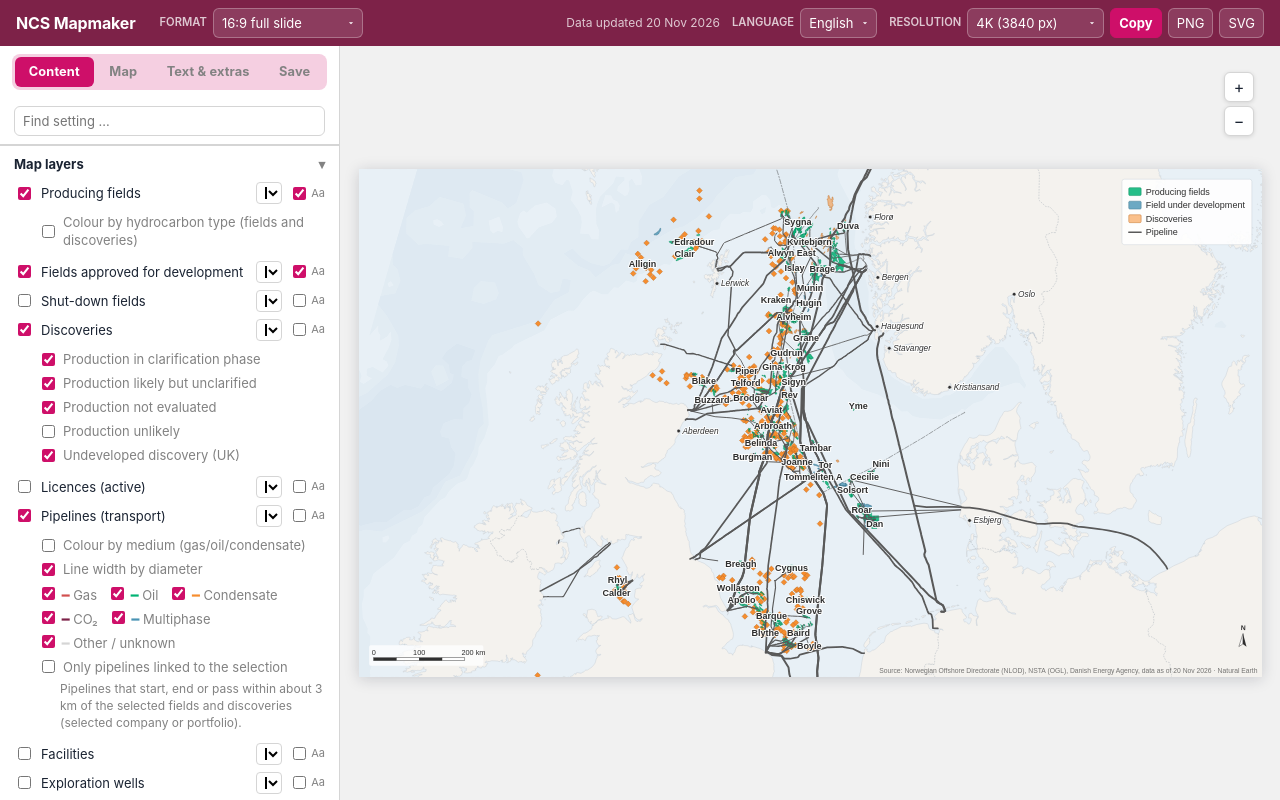
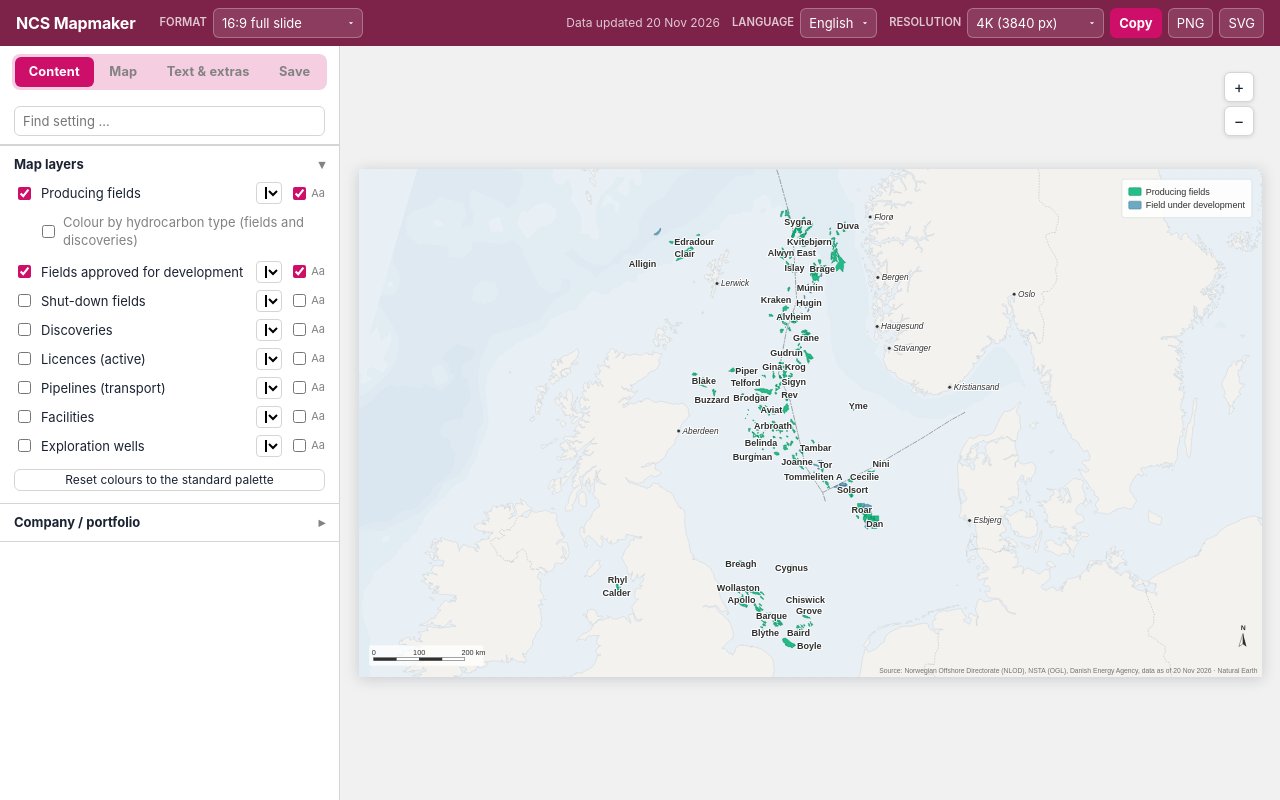
Before and after one commit to sheffielddivided/mapmaker, a plain HTML site: page index.html in a window 1280 px wide. Drawn offline with nearby package versions, Linux system fonts and the light colour scheme.

Commit message:
Funn og rørledninger er av som standard
Gjelder bare nye kart. Lenker og lagrede maler har hele oppsettet i seg og
viser lagene som før.

Co-Authored-By: Claude Opus 5.5 <noreply@anthropic.com>
Claude-Session: https://claude.ai/code/session_01WS3H2KrWBdhLngjjEAKPQr

```diff
--- a/index.html
+++ b/index.html
@@ -607,7 +607,7 @@ const LAYERS = [
   { key: 'licences', name: 'Lisenser (aktive)', legend: 'Lisens', kind: 'poly', src: 'licences', company: true,
     def: { on: false, color: PAL.magenta, labels: false, fill: 0.10 } },
   { key: 'discoveries', name: 'Funn', legend: 'Funn', kind: 'poly', src: 'discoveries', company: true, hc: true,
-    def: { on: true, color: PAL.orange, labels: false, fill: 0.55 } },
+    def: { on: false, color: PAL.orange, labels: false, fill: 0.55 } },
   { key: 'shutdown', name: 'Nedstengte felt', legend: 'Nedstengt felt', kind: 'poly', src: 'fields', company: true,
     filter: p => p.status === 'Shut down', def: { on: false, color: PAL.grey60, labels: false, fill: 0.45, dash: true } },
   { key: 'approved', name: 'Felt godkjent for utbygging', legend: 'Felt under utbygging', kind: 'poly', src: 'fields', company: true, hc: true,
@@ -615,7 +615,7 @@ const LAYERS = [
   { key: 'producing', name: 'Felt i produksjon', legend: 'Felt i produksjon', kind: 'poly', src: 'fields', company: true, hc: true,
     filter: p => p.status === 'Producing', def: { on: true, color: PAL.green, labels: true, fill: 0.85 } },
   { key: 'pipelines', name: 'Rørledninger (transport)', legend: 'Rørledning', kind: 'line', src: 'pipelines',
-    def: { on: true, color: PAL.grey80, labels: false } },
+    def: { on: false, color: PAL.grey80, labels: false } },
   { key: 'facilities', name: 'Innretninger', legend: 'Innretning', kind: 'point', src: 'facilities',
     def: { on: false, color: PAL.black, labels: false } },
   { key: 'wells', name: 'Letebrønner', legend: 'Letebrønn', kind: 'point', src: 'wells',
```
